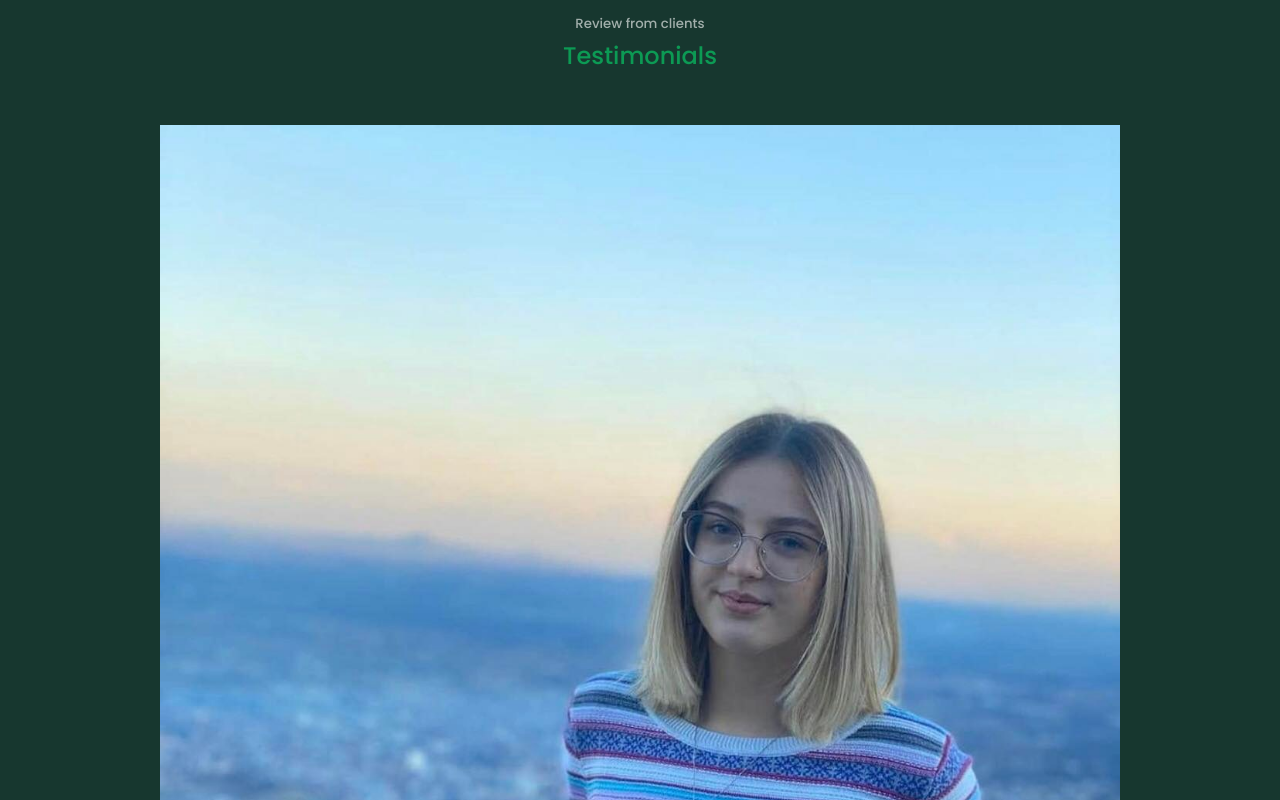
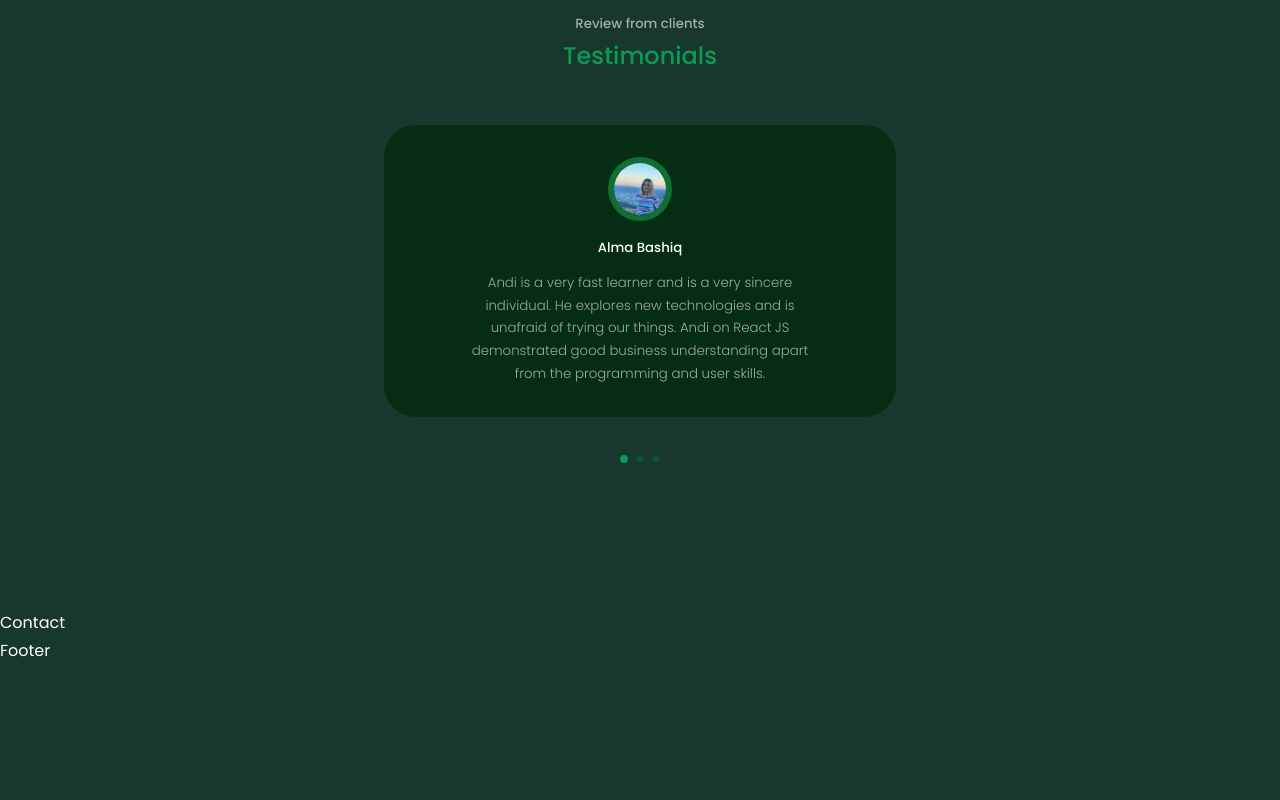
Before and after one commit to AndiHyseni/react-portfolio, a React (Create React App) app: page / in a window 1280 px wide. Shown: the part 3500-4300 px from the top of the page. After the commit the page ends 4164 px from the top, so only its background shows below. Built offline with nearby package versions, Linux system fonts and the light colour scheme; the HTML template or start-up script is replaced by a standard one.

Commit message:
Testimonials commit

```diff
--- a/package.json
+++ b/package.json
@@ -10,6 +10,7 @@
     "react-dom": "^18.0.0",
     "react-icons": "^4.3.1",
     "react-scripts": "5.0.0",
+    "swiper": "^8.1.0",
     "web-vitals": "^2.1.4"
   },
   "scripts": {
--- a/src/components/Testimonials/Testimonials.css
+++ b/src/components/Testimonials/Testimonials.css
@@ -0,0 +1,51 @@
+.container.testimonials__container {
+    width: 40%;
+    padding-bottom: 4rem;
+}
+
+.client__avatar {
+    width: 4rem;
+    aspect-ratio: 1/1;
+    overflow: hidden;
+    border-radius: 50%;
+    margin: 0 auto 1rem;
+    border: 0.4rem solid var(--color-primary-variant);
+}
+
+.testimonial {
+    background: var(--color-bg-variant);
+    text-align: center;
+    padding: 2rem;
+    border-radius: 2rem;
+    user-select: none;
+}
+
+.client__review {
+    color: var(--color-light);
+    font-weight: 300;
+    display: block;
+    width: 80%;
+    margin: 0.8rem auto 0;
+}
+
+.swiper-pagination-clickable .swiper-pagination-bullet {
+    background: var(--color-primary);
+}
+
+/*================ Media Queries ( per medium devices )=================*/
+@media screen and (max-width: 1024px) {
+    .container.testimonials__container {
+        width: 60%;
+    }
+}
+
+  /*================ Media Queries ( per small devices )=================*/
+  @media screen and (max-width: 600px) {
+    .container.testimonials__container {
+        width: var(--container-width-sm);
+    }
+
+    .client__review {
+        width: var(--container-width-sm);
+    }
+}
--- a/src/components/Testimonials/Testimonials.js
+++ b/src/components/Testimonials/Testimonials.js
@@ -1,26 +1,68 @@
-import React from 'react';
+import React from "react";
 import "./Testimonials.css";
-import I1 from '../../assets/Alma.jpg';
-import I2 from '../../assets/Ardi.jpg';
-import I3 from '../../assets/Endrit.jpg';
+import I1 from "../../assets/Alma.jpg";
+import I2 from "../../assets/Ardi.jpg";
+import I3 from "../../assets/Endrit.jpg";
+
+// import Swiper core and required modules
+import { Navigation, Pagination } from 'swiper';
+
+import { Swiper, SwiperSlide } from "swiper/react";
+
+// Import Swiper styles
+import 'swiper/css';
+import 'swiper/css/pagination';
+
+const data = [
+  {
+    avatar: I1,
+    name: "Alma Bashiq",
+    review:
+      "Andi is a very fast learner and is a very sincere individual. He explores new technologies and is unafraid of trying our things. Andi on React JS demonstrated good business understanding apart from the programming and user skills.",
+  },
+  {
+    avatar: I2,
+    name: "Ardi Gashi",
+    review:
+      "Andi is an amazing web developer! He has created many dope websites. I have personally worked on a project with him and the experience was amazing as he learned some new things from and even I learned some new things from Andi.",
+  },
+  {
+    avatar: I3,
+    name: "Endrit Lajqi",
+    review:
+      "Andi is a very talented, helpful and a kind person. I can approve of his react skills as he has helped me and a lot of people in the community while they face issues, he is an active blogger and has written really useful articles in web development field.",
+  },
+];
 
 const Testimonials = () => {
   return (
-    <section id='testimonials'>
+    <section id="testimonials">
       <h5>Review from clients</h5>
       <h2>Testimonials</h2>
 
-      <div className='container testimonials__container'>
-        <article className='testimonial'>
-          <div className='client__avatar'>
-            <img src={I1} alt='Alma' />
-            <h5>Alma Bashiq</h5>
-            <small className='client__review'></small>
-          </div>
-        </article>
-      </div>
+      <Swiper
+        className="container testimonials__container"
+        // install Swiper modules
+        modules={[Navigation, Pagination]}
+        spaceBetween={50}
+        slidesPerView={1}
+        pagination={{ clickable: true }}
+
+      >
+        {data.map(({ avatar, name, review }, index) => {
+          return (
+            <SwiperSlide key={index} className="testimonial">
+              <div className="client__avatar">
+                <img src={avatar} />
+              </div>
+              <h5 className="client__name">{name}</h5>
+              <small className="client__review">{review}</small>
+            </SwiperSlide>
+          );
+        })}
+      </Swiper>
     </section>
-  )
+  );
 };
 
 export default Testimonials;
```
Also changed, not shown: 1 other file (tests, documents, lock files or other folders).
